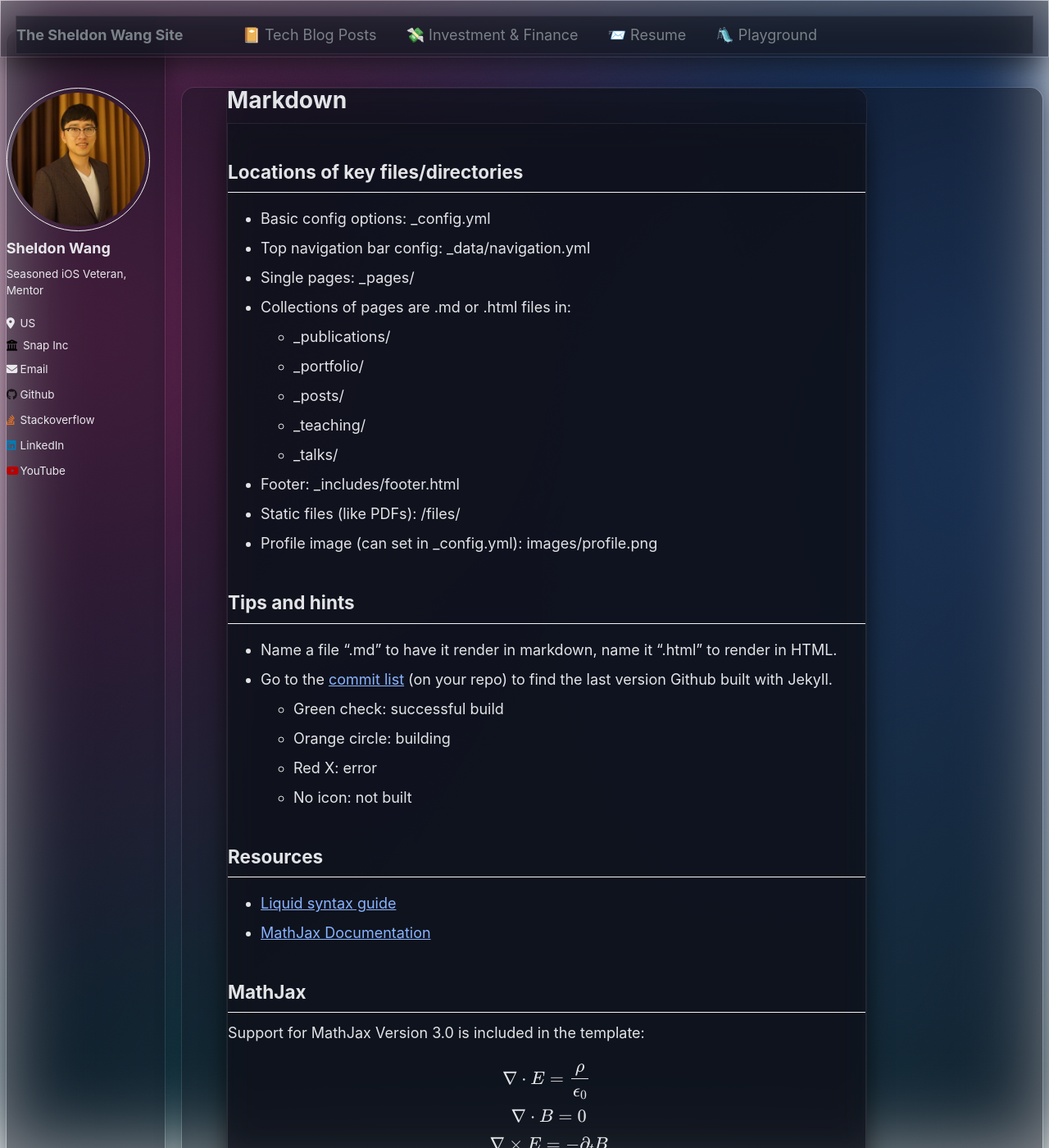
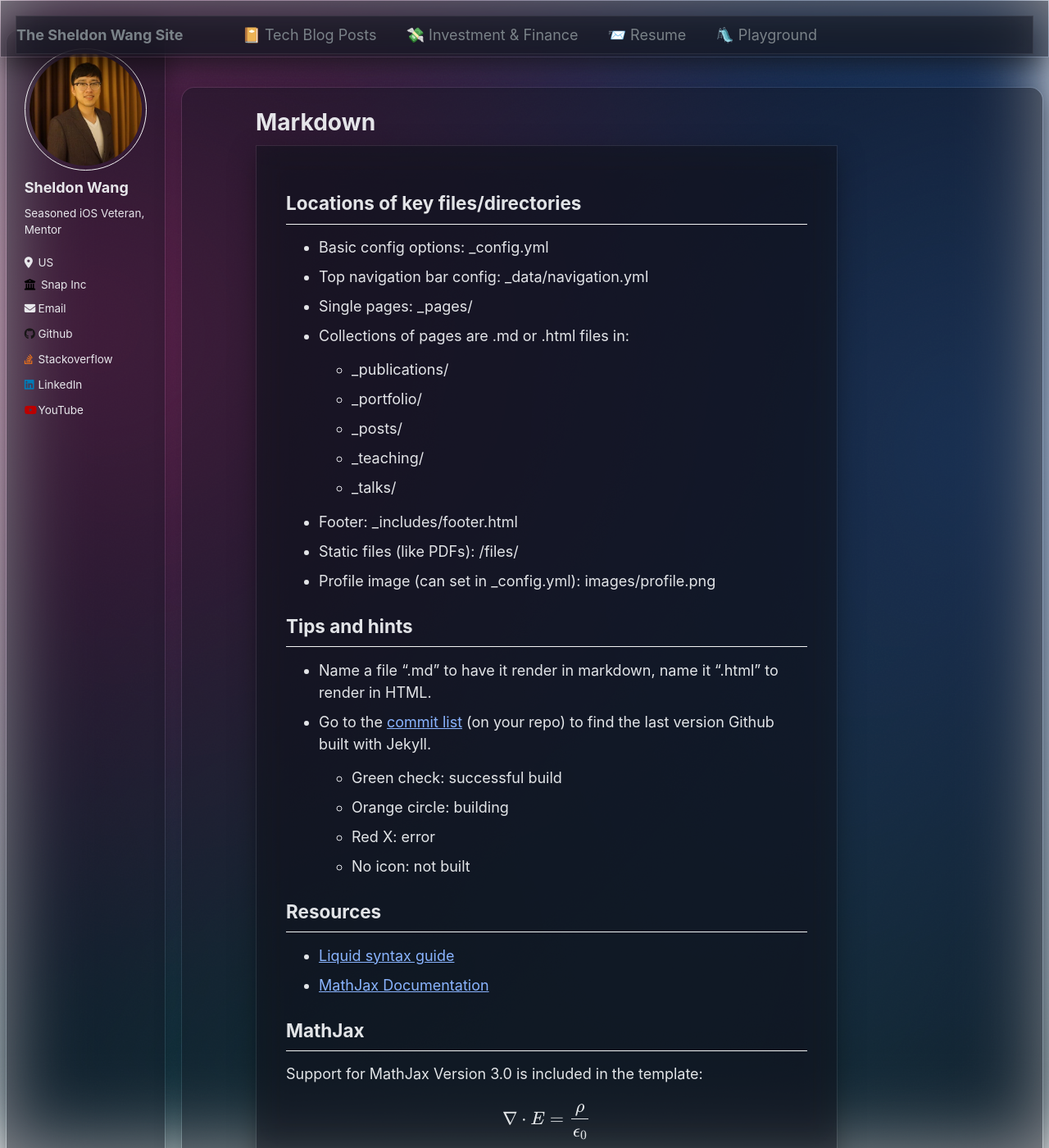
Before and after one commit to SheldonWangRJT/SheldonWangRJT.Github.io, a Jekyll site: the page built from _pages/markdown.md, in a window 1280 px wide and 1400 px high. Shown: the whole window at 82% size. Built offline with Jekyll 4.4.1, drawn with Linux system fonts in a browser that asks for light colours.

Commit message:
Style: make page__inner-wrap transparent and add content breathing-room paddings

```diff
--- a/assets/css/main.scss
+++ b/assets/css/main.scss
@@ -245,3 +245,58 @@ thead th {
     background-color: rgba(16, 18, 28, 0.85);
   }
 }
+
+/* Make inner wrap transparent (no blur/glass) */
+.page__inner-wrap {
+  background-color: transparent !important;
+  backdrop-filter: none !important;
+  -webkit-backdrop-filter: none !important;
+  border: none !important;
+  box-shadow: none !important;
+}
+
+/*
+ * Content breathing room
+ * Add safe, responsive padding so text never touches container edges
+ */
+.page__inner-wrap,
+.page__content {
+  padding-inline: clamp(16px, 4vw, 36px);
+  padding-block: clamp(16px, 3vw, 28px);
+}
+
+.archive .list__item,
+.archive .grid__item,
+.archive .teaser {
+  padding: clamp(12px, 3vw, 22px);
+}
+
+.sidebar {
+  padding: clamp(12px, 3vw, 22px);
+}
+
+/* Ensure headings and paragraphs have comfortable spacing */
+.page__content h1,
+.page__content h2,
+.page__content h3,
+.page__content h4,
+.page__content h5,
+.page__content h6 {
+  margin-top: 1.25em;
+  margin-bottom: 0.5em;
+}
+
+.page__content p,
+.page__content ul,
+.page__content ol,
+.page__content pre,
+.page__content blockquote {
+  margin-top: 0.8em;
+  margin-bottom: 0.8em;
+}
+
+/* Keep images from touching edges inside glass cards */
+.page__content img,
+.archive .teaser img {
+  border-radius: 10px;
+}
```
